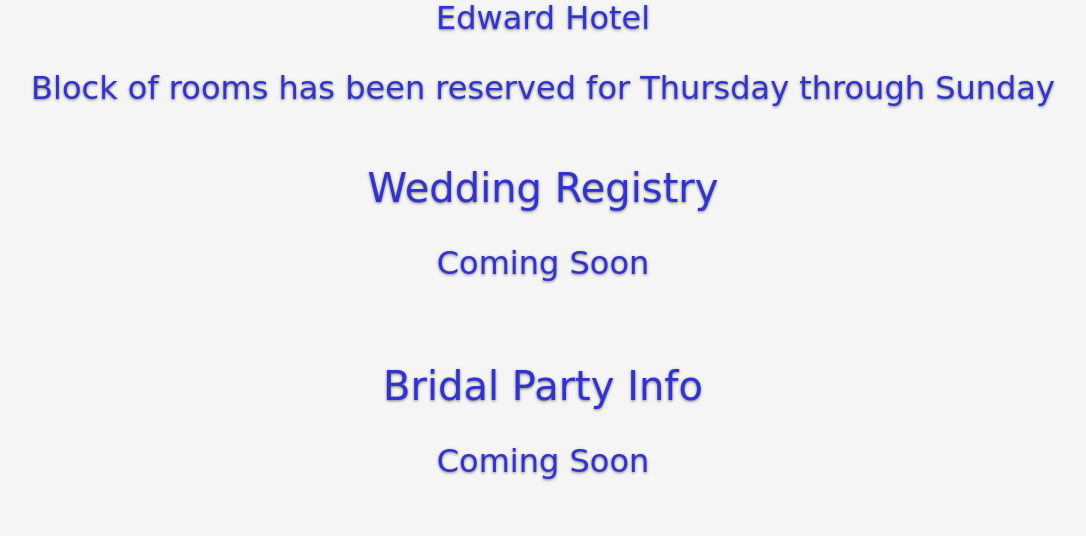
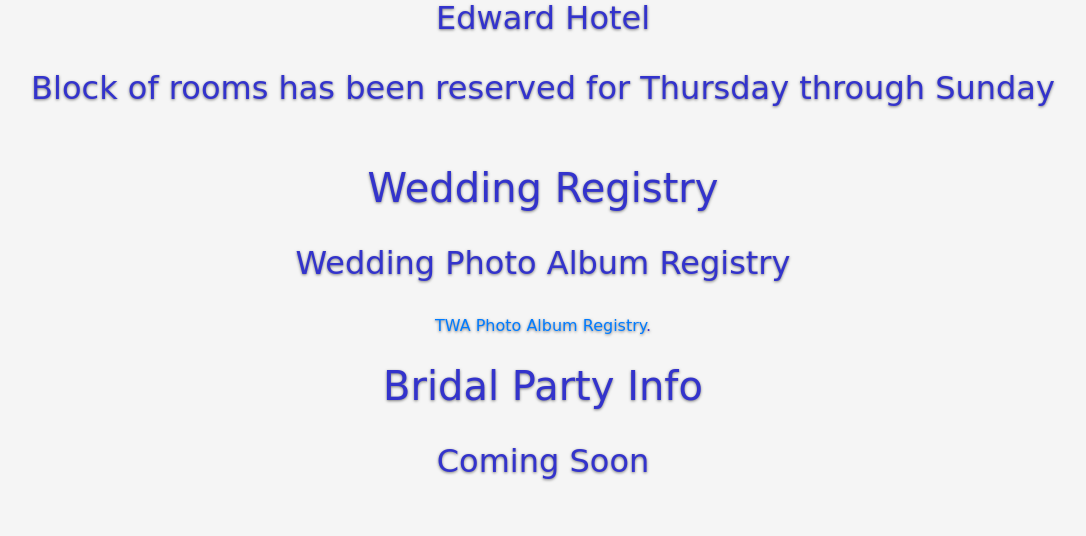
Before and after one commit to ADFrys/angelabrianwedding2019, a Django app: page / in a window 1280 px wide. Shown: the part 2332-2868 px from the top of the page, without its empty margins (97-1183 px from the left). Run offline with Django 3.2, Linux system fonts and the light colour scheme; some libraries are stand-ins or nearby versions.

Commit message:
Update link on main page.

```diff
--- a/templates/mainpage.html
+++ b/templates/mainpage.html
@@ -79,8 +79,8 @@
 	<br>
 	<h1>Wedding Registry</h1>
 	<br />
-	<h2>Coming Soon</h2>
-	<br>
+	<h2>Wedding Photo Album Registry</h2>
+	<br><a href="https://order.twaphoto.com/gift-certificate/">TWA Photo Album Registry</a>.
 	<br>
 </div>
 <div id="Party">
```
